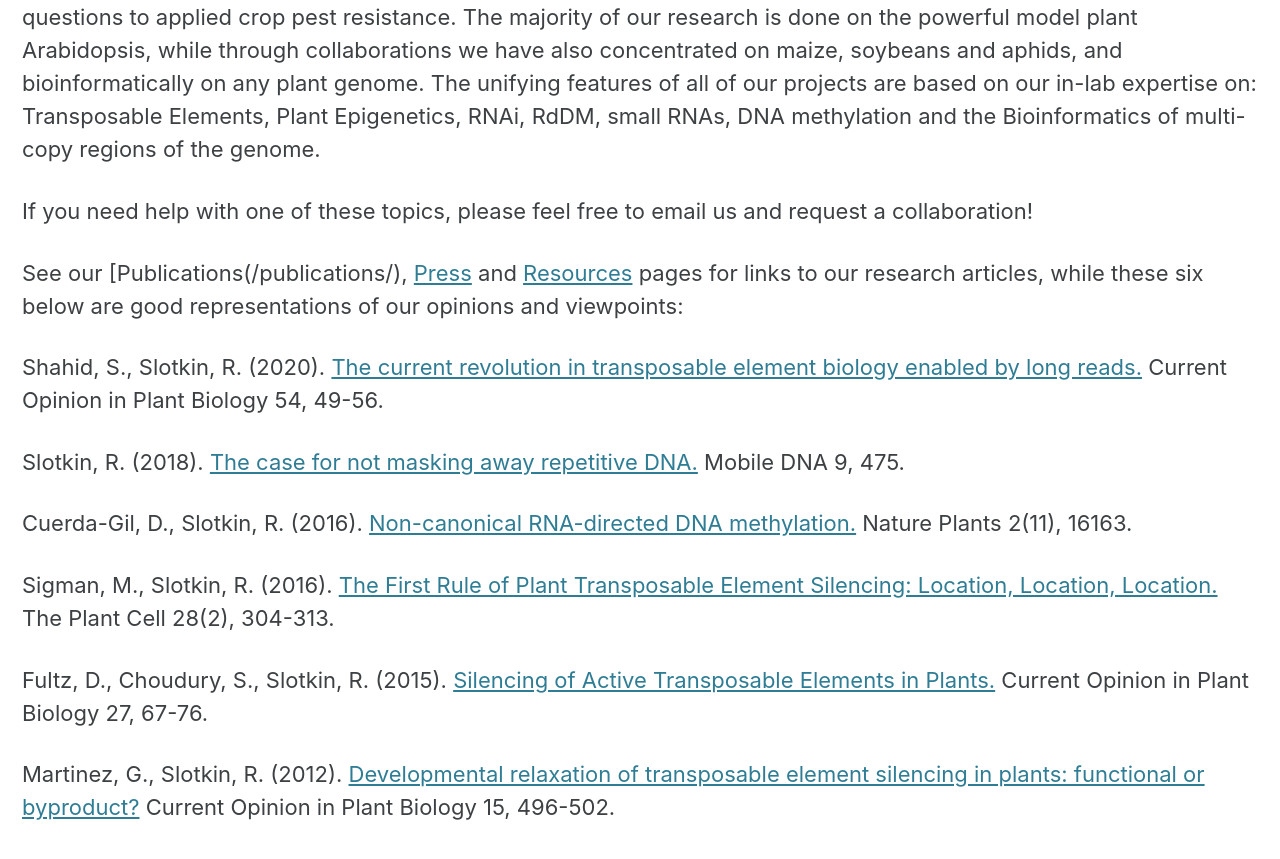
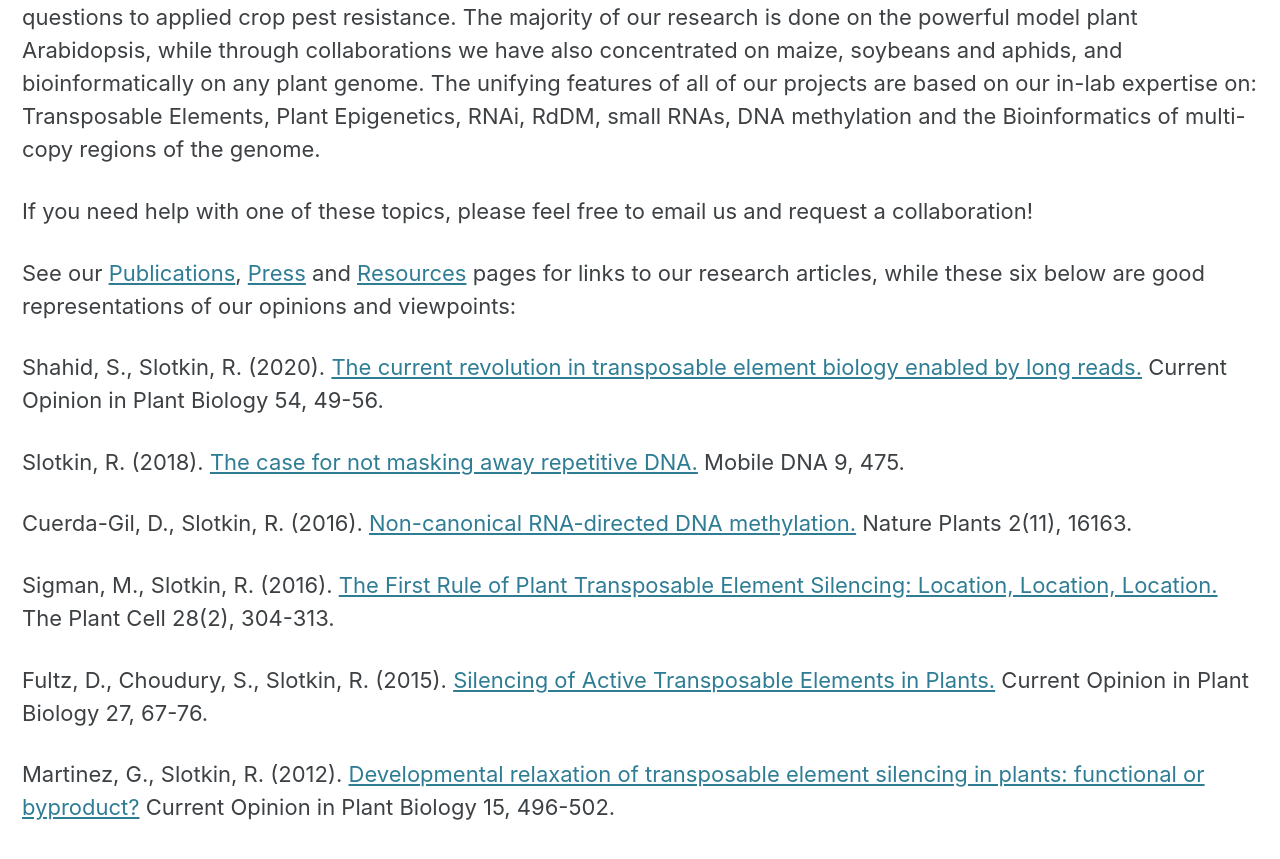
Before and after one commit to SlotkinLab/slotkinlab.github.io, a Jekyll site: the page built from _pages/research.md, in a window 1280 px wide and 900 px high, scrolled down 980 px. Shown: the top 859 px of the window. Built offline with Jekyll 4.4.1, drawn with Linux system fonts in a browser that asks for light colours; cached includes are drawn as plain includes; nearby versions of some CDN libraries.

Commit message:
Update research.md

```diff
--- a/_pages/research.md
+++ b/_pages/research.md
@@ -16,7 +16,7 @@ Projects in the lab vary from proteomics to genomics, bench-work to purely compu
 
 If you need help with one of these topics, please feel free to email us and request a collaboration!
 
-See our [Publications(/publications/), [Press](/press/) and [Resources](/resources) pages for links to our research articles, while these six below are good representations of our opinions and viewpoints:
+See our [Publications](/publications/), [Press](/press/) and [Resources](/resources) pages for links to our research articles, while these six below are good representations of our opinions and viewpoints:
 
 Shahid, S., Slotkin, R. (2020). [The current revolution in transposable element biology enabled by long reads.](https://dx.doi.org/10.1016/j.pbi.2019.12.012) Current Opinion in Plant Biology 54, 49-56.
 
```
